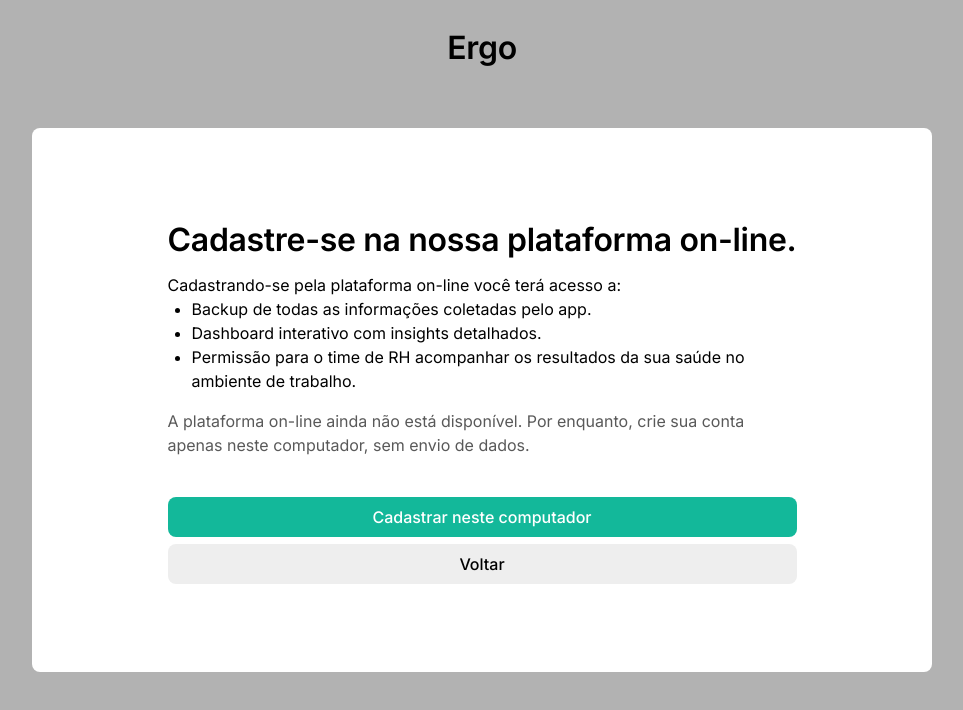
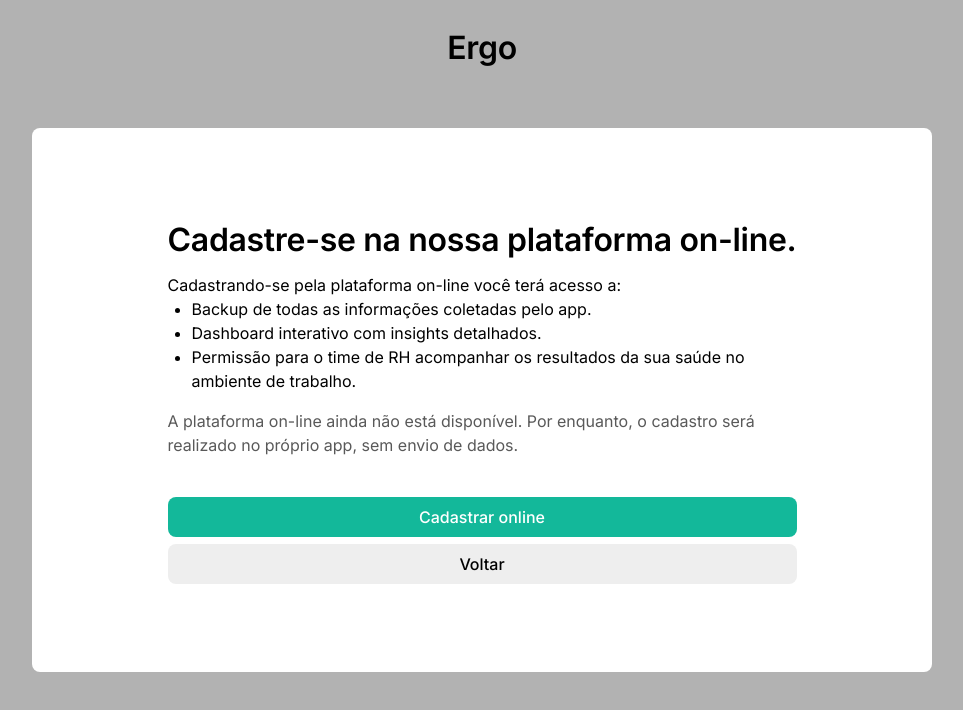
Before and after one commit to otaviocostao/ergo-app-tauri, a React (Vite) app: page /login in a window 1280 px wide. Both pictures are taken after a click on the button "Cadastrar-se". Shown: the top 710 px of the page, without its empty margins (158-1121 px from the left). Built offline with nearby package versions, Linux system fonts and the light colour scheme.

Commit message:
fix(auth): renomear cadastro online

```diff
--- a/src/pages/Login.tsx
+++ b/src/pages/Login.tsx
@@ -72,7 +72,7 @@ export default function Login() {
       <Button variant="secondary" className="auth-button auth-button--secondary" disabled={Boolean(pending)} isLoading={pending === "guest"} onClick={enterGuest}>Continuar offline</Button>
       <AuthDialog open={onlineDialog} onClose={() => setOnlineDialog(false)} title="Cadastre-se na nossa plataforma on-line."
         actions={<>
-          <Button className="auth-button auth-button--primary" onClick={() => { setOnlineDialog(false); navigate("/cadastro"); }}>Cadastrar neste computador</Button>
+          <Button className="auth-button auth-button--primary" onClick={() => { setOnlineDialog(false); navigate("/cadastro"); }}>Cadastrar online</Button>
           <Button variant="secondary" className="auth-button auth-button--secondary" onClick={() => setOnlineDialog(false)}>Voltar</Button>
         </>}>
         <p>Cadastrando-se pela plataforma on-line você terá acesso a:</p>
@@ -81,7 +81,7 @@ export default function Login() {
           <li>Dashboard interativo com insights detalhados.</li>
           <li>Permissão para o time de RH acompanhar os resultados da sua saúde no ambiente de trabalho.</li>
         </ul>
-        <p className="auth-dialog-note">A plataforma on-line ainda não está disponível. Por enquanto, crie sua conta apenas neste computador, sem envio de dados.</p>
+        <p className="auth-dialog-note">A plataforma on-line ainda não está disponível. Por enquanto, o cadastro será realizado no próprio app, sem envio de dados.</p>
       </AuthDialog>
       <AuthDialog open={registrationComplete} variant="success" title="Cadastro realizado com sucesso!" onClose={closeSuccess}
         actions={<Button className="auth-button auth-button--primary" onClick={closeSuccess}>Fazer login</Button>}>
```
Also changed, not shown: 1 other file (tests, documents, lock files or other folders).
